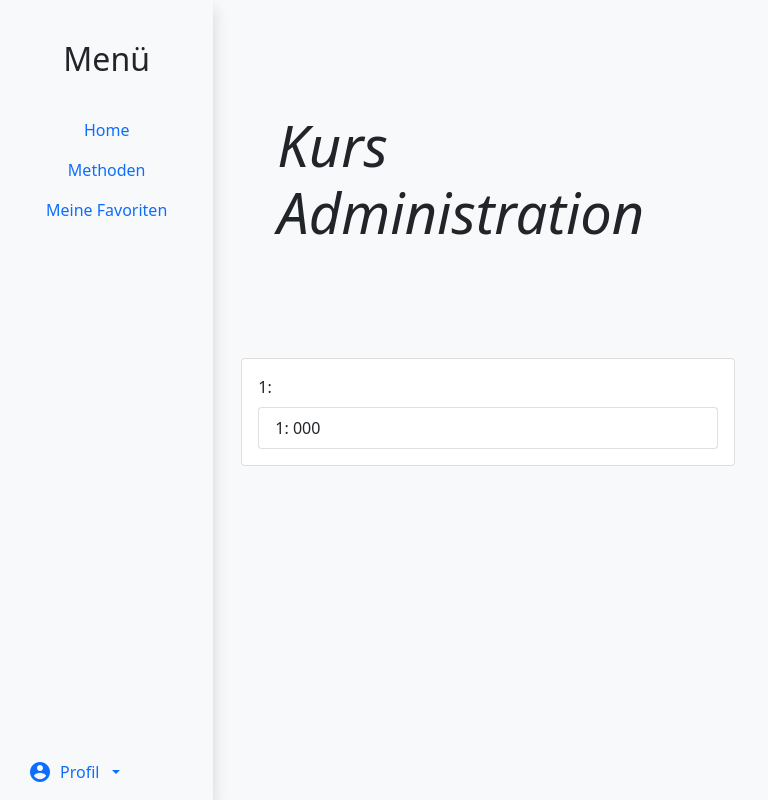
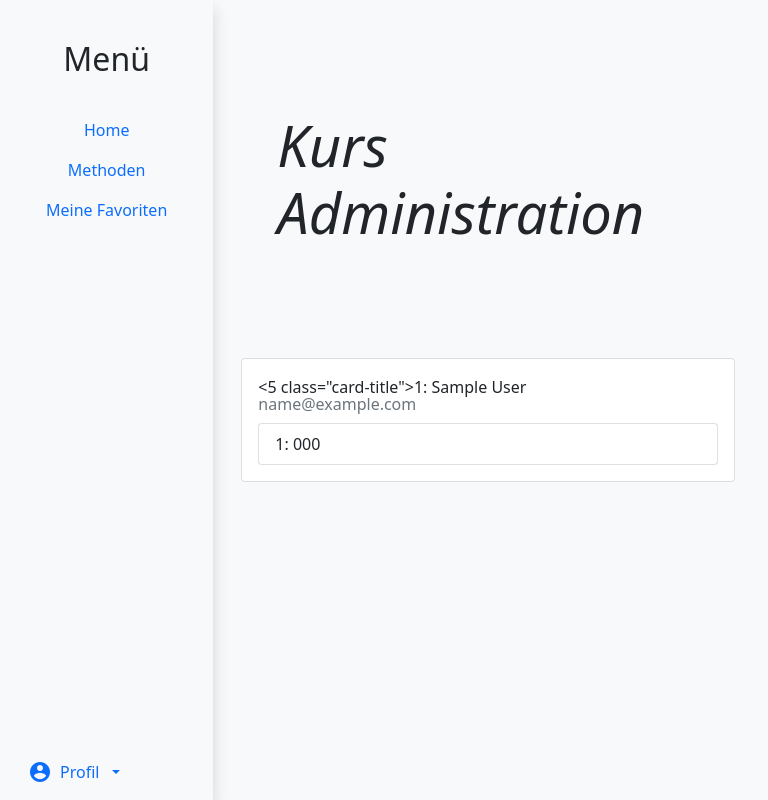
Before and after one commit to silvnst/sgpb_copy, a Django app: page /courseadmin in a window 1280 px wide. Shown: the whole page, without its empty margins (0-768 px from the left). Run offline with Django 3.2, Linux system fonts and the light colour scheme; tables that the repository leaves empty hold one stand-in row (values such as "Sample post"); some libraries are stand-ins or nearby versions.

Commit message:
methoden nach user 2

```diff
--- a/praxismethoden/templates/praxismethoden/course_admin.html
+++ b/praxismethoden/templates/praxismethoden/course_admin.html
@@ -18,7 +18,8 @@
 
                 <div class="card-body">
 
-                    <div class="card-title">{{ user.id }}: {{ user.firstname }} {{ user.lastname }}</div>
+                    <5 class="card-title">{{ user.id }}: {{ user.first_name }} {{ user.last_name }}</5>
+                    <h6 class="card-subtitle mb-2 text-muted">{{ user.email }}</h6>
 
                     {% if user.methods_liked.all %}
 
@@ -36,6 +37,10 @@
 
                         </ul>
 
+                    {% else %}
+
+                        <p>Keine Methoden gefunden.</p>
+
                     {% endif %}
                 </div>
 
```
